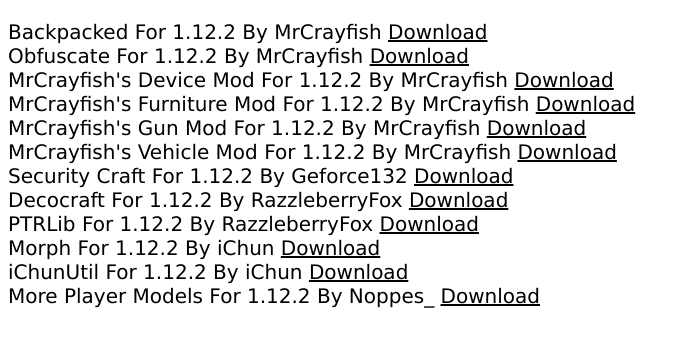
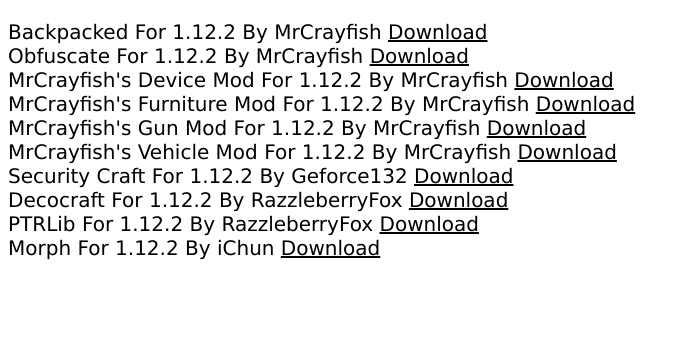
Before and after one commit to NatickYT/KoolKidMods, a plain HTML site: page Mods.html in a window 1280 px wide. Shown: the whole page, without its empty margins (0-688 px from the left). Drawn offline with Linux system fonts and the light colour scheme.

Commit message:
Update Mods.html

```diff
--- a/Mods.html
+++ b/Mods.html
@@ -58,10 +58,6 @@
           PTRLib For 1.12.2 By RazzleberryFox <a href="https://www.curseforge.com/minecraft/mc-mods/ptrlib/download/3346568" rel="nofollow">Download</a>
           <br>
           Morph For 1.12.2 By iChun <a href="https://www.curseforge.com/minecraft/mc-mods/morph/download/2995522" rel="nofollow">Download</a>
-          <br>
-          iChunUtil For 1.12.2 By iChun <a href="https://www.curseforge.com/minecraft/mc-mods/ichunutil/download/2801262" rel="nofollow">Download</a>
-          <br>
-          More Player Models For 1.12.2 By Noppes_ <a href="https://www.curseforge.com/minecraft/mc-mods/more-player-models/download/2798004" rel="nofollow">Download</a>
         </p>
     </body>
 </html>
```
